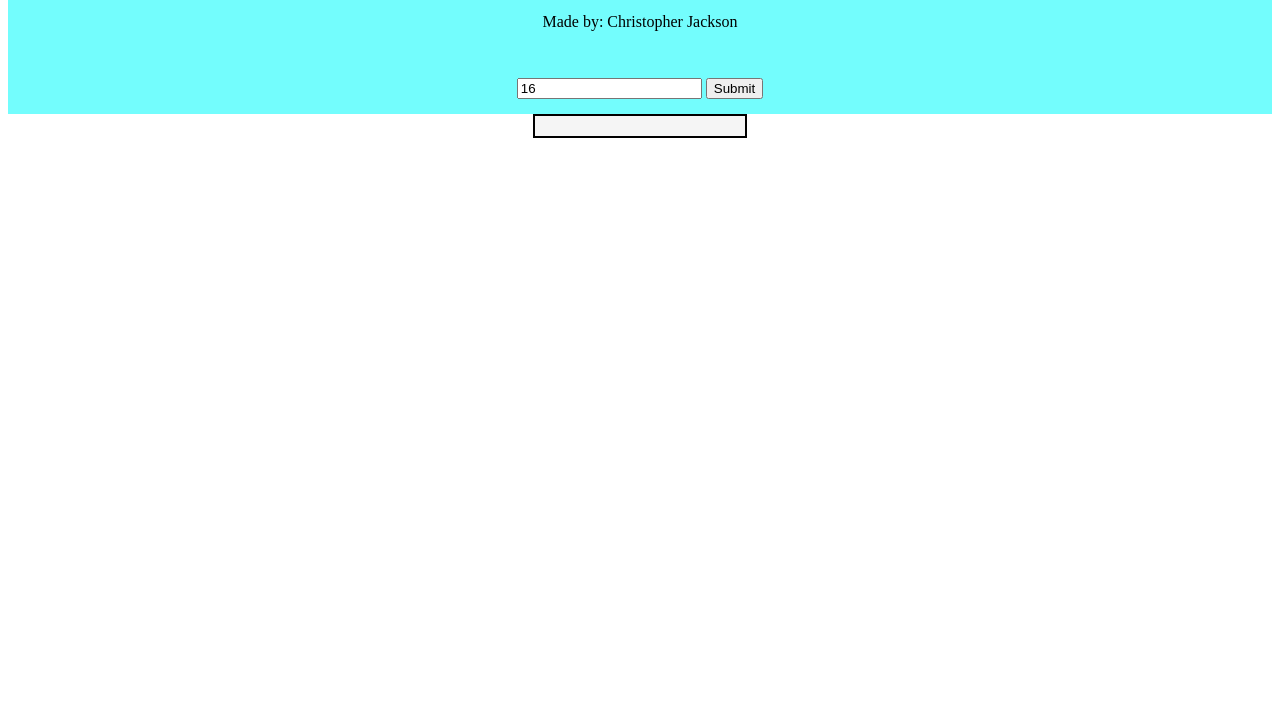
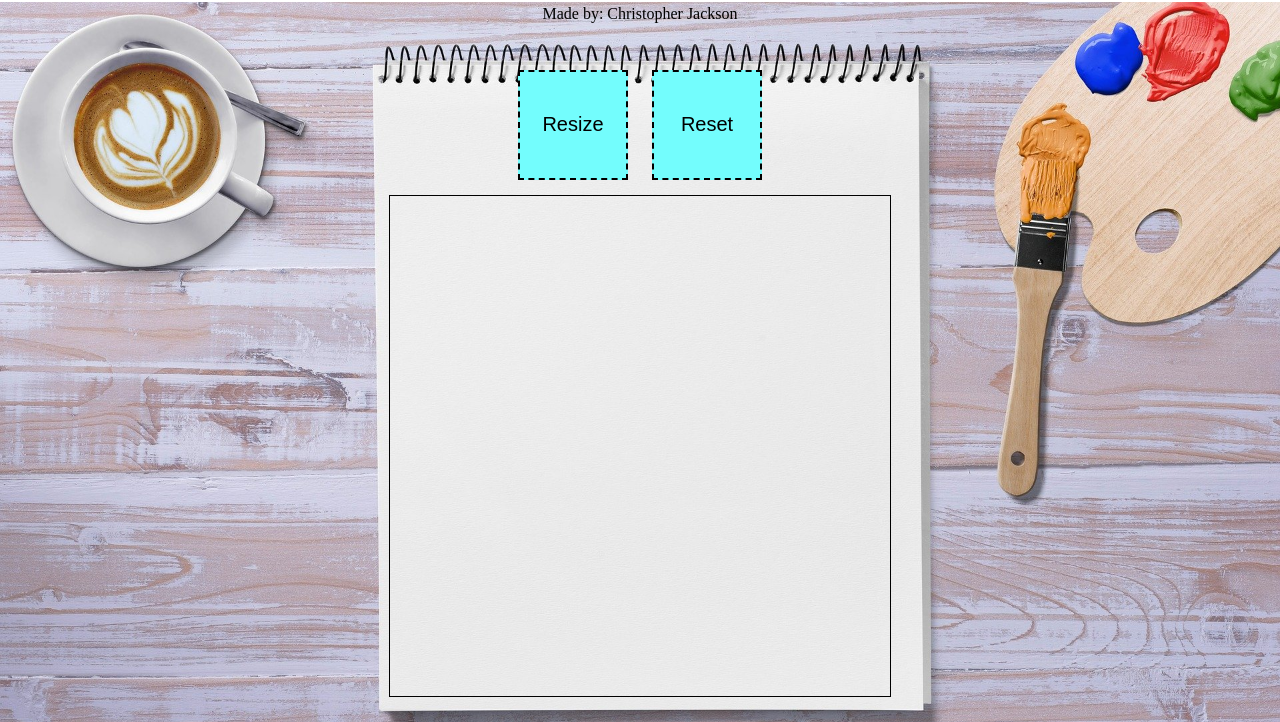
Before and after one commit to christopherJackson97/Etch-A-Sketch, a plain HTML site: page Index.html in a window 1280 px wide. Shown: the part 78-800 px from the top of the page. Drawn offline with Linux system fonts and the light colour scheme.

Commit message:
Modified script html and css to make for an overall better experience.

```diff
--- a/Index.html
+++ b/Index.html
@@ -3,7 +3,7 @@
     <head>
         <title>Etch-A-Sketch</title>
         <link rel="stylesheet" href="styles.css">
-        <script src="script.js"></script>
+
     </head>
 
     <body>
@@ -11,12 +11,16 @@
             <h2>Etch-A-Sketch</h2>
             <p>Made by: Christopher Jackson</p>
         </div>
+        <div class="content">
         <div class="form">
-            <input type="number" id="amount" value="16" step="16">
-            <button onclick="createGrid()">Submit</button>
+            <button id="size" >Resize</button>
+            <button id="reset" >Reset</button>
         </div>
-        <div class="grid-container">
+
+        <div class="container">
 
         </div>
+        </div>
+        <script src="script.js"></script>
     </body>
 </html>
--- a/script.js
+++ b/script.js
@@ -1,45 +1,55 @@
-function createGrid(){
-    let amount = document.getElementById("amount").value;
-    const gridParent = document.querySelector(".grid-container");
-    gridParent.innerHTML = '';
-    if(amount == 0){
-        return;
+const container = document.querySelector(".container");
+const reset = document.getElementById("reset");
+const resize = document.getElementById("size");
+let canvasSize = 16;
+createCanvas(canvasSize, canvasSize);
+
+function createCanvas(rows, cols){
+    erase();
+    container.style.setProperty("--grid-rows", rows);
+    container.style.setProperty("--grid-cols", cols);
+    for(let i=0; i < rows * cols; i++){
+        let pixel = document.createElement("div");
+
+        pixel.id = i + 1;
+        pixel.addEventListener("mouseover", function() {
+            let blue = getRandomNumber();
+            let red = getRandomNumber();
+            let green = getRandomNumber();
+
+            const element = document.getElementById(pixel.id);
+            element.style.backgroundColor = "rgb("+red+","+green+","+blue+")";
+
+        });
+        container.appendChild(pixel).className = "pixel";
     }
-    else{
-        if(amount == 16){
-            for(i = 0; i < amount; i++){
-                let div = document.createElement('div');
-                div.setAttribute('id', i);
-                div.setAttribute('onclick', 'color(' + i + ')');
-                gridParent.append(div);
-            }
-        }
-        else{
-            if(amount > 16){
-                for(i = 0; i < amount; i++){
-                    let padding = (25/amount) * 20;
-                    let div = document.createElement('div');
-                    div.setAttribute('id', i);
-                    div.style.padding = padding + 'px';
-                    div.setAttribute('onclick', 'color(' + i + ')');
-                    gridParent.append(div);
-                }
-            }
-        }
-    }
+}
+
+function erase(){
+    container.innerHTML = "";
+}
+
+function resetCanvas(){
+    erase();
+    createCanvas(canvasSize, canvasSize);
+}
+function resizeCanvas(){
+    canvasSize = prompt("Please Enter The Size You Would Like.", "16");
+    resetCanvas();
+    createCanvas(canvasSize, canvasSize);
+}
 
 
-}
+
+
+resize.addEventListener("mouseup", resizeCanvas);
+reset.addEventListener("mouseup", resetCanvas);
+
+
+
+
+
+
 function getRandomNumber(){
     return Math.floor(Math.random() * 255);
 }
-
-function color(num){
-    let blue = getRandomNumber();
-    let red = getRandomNumber();
-    let green = getRandomNumber();
-
-    const element = document.getElementById(num);
-    element.style.backgroundColor = "rgb("+red+","+green+","+blue+")";
-
-}
--- a/styles.css
+++ b/styles.css
@@ -1,35 +1,19 @@
-.grid-container {
-    display: grid;
-    grid-template-columns: auto auto auto auto;
-    grid-gap: 0px;
-    background-color: whitesmoke;
-    padding: 10px;
-    margin: auto;
-    border: 2px solid black;
-    height: 25%;
-    width: 15%;
-
-  }
-
-  .grid-container > div {
-    background-color: white;
-    text-align: center;
-    padding: 25px 0;
-    border: 1px solid black;
+body{
+  background-image: url(background.jpg);
+  background-repeat: no-repeat;
+  background-size: 100%, 100%;
+  background-position-y:5rem;
+  margin: auto;
+}
 
 
-  }
-
-  .grid-container > div:hover{
-      background-color: blue;
-  }
 
   .heading {
 
     margin: auto;
     padding: 1rem;
     border: 1px rgba(0, 255, 157, 0.911);
-    background-color: rgb(115, 253, 253);
+
     text-align: center;
   }
 
@@ -38,5 +22,29 @@
       padding: 15px;
       text-align: center;
       display: block;
-      background-color: rgb(115, 253, 253);
+
   }
+
+.container{
+  border:1px solid black;
+  margin: auto;
+  display: grid;
+  height: 500px;
+  width: 500px;
+  gap: 0;
+  grid-template-rows: repeat(var(--grid-rows), ifr);
+  grid-template-columns: repeat(var(--grid-cols), 1fr);
+
+}
+
+button{
+  height: 110px;
+  width: 110px;
+  margin: auto;
+  background-color: rgb(115, 253, 253);
+  border:2px dashed black;
+  color: black;
+  font-size: 15pt;
+  text-align: center;
+  margin-inline: 10px;
+}
```
Also changed, not shown: background.jpg (added).
